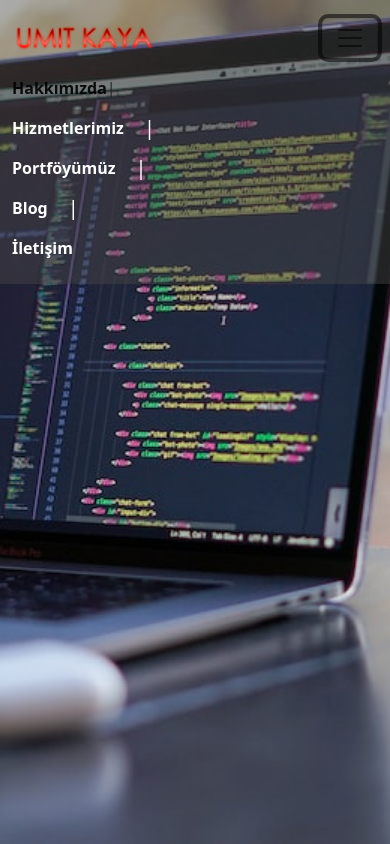
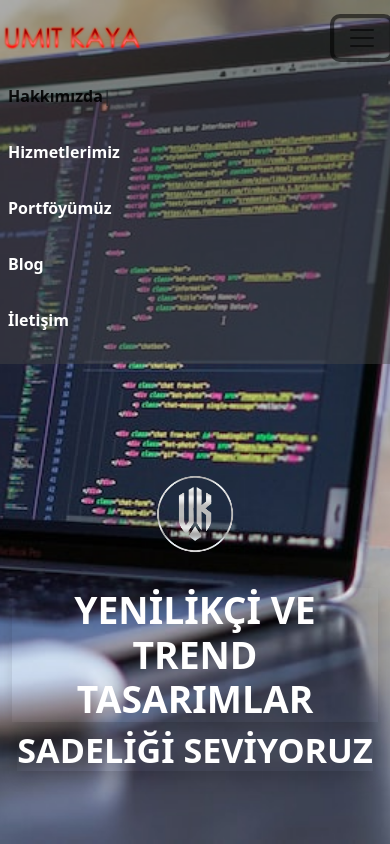
Before and after one commit to umitkaya33/Teknoloji_Sitesi_Tasarim, a plain HTML site: page index.html in a window 390 px wide. Both pictures are taken after a click on the button "Toggle navigation". Drawn offline with Linux system fonts and the light colour scheme.

Commit message:
orta alan mobil uyumlu hale getirildi

```diff
--- a/index.html
+++ b/index.html
@@ -10,10 +10,11 @@
     <script src="bootstrap.js"></script>
   </head>
   <body>
-    <div class="ust-kisim">  <nav class="navbar navbar-expand-lg nav-bg">
-      <div class="container">
+    <div class="ust-kisim">
+      <nav class="navbar navbar-expand-lg nav-bg">
+        <div class="container p-0">
           <a class="navbar-brand" href="#">
-          <img class="img-fluid logo" src="image/logo2.png" alt="">
+            <img class="img-fluid logo" src="image/logo2.png" alt="" />
           </a>
           <button
             class="navbar-toggler"
@@ -28,31 +29,40 @@
           </button>
           <div class="collapse navbar-collapse" id="navbarSupportedContent">
             <ul class="navbar-nav ms-auto mb-2 mb-lg-0">
-            <li class="nav-item d-flex align-items-center">
+              <li class="nav-item d-flex align-items-center p-2">
                 <a class="nav-link active" aria-current="page" href="#"
                   >Hakkımızda</a
                 >
                 <span>|</span>
               </li>
-            <li class="nav-item d-flex align-items-center">
+              <li class="nav-item d-flex align-items-center p-2">
                 <a class="nav-link" href="#">Hizmetlerimiz</a>
                 <span class="ayrac">|</span>
               </li>
-            <li class="nav-item d-flex align-items-center">
+              <li class="nav-item d-flex align-items-center p-2">
                 <a class="nav-link" href="#">Portföyümüz</a>
                 <span class="ayrac">|</span>
               </li>
-            <li class="nav-item d-flex align-items-center">
+              <li class="nav-item d-flex align-items-center p-2">
                 <a class="nav-link" href="#">Blog</a>
                 <span class="ayrac">|</span>
               </li>
-            <li class="nav-item d-flex align-items-center">
+              <li class="nav-item d-flex align-items-center p-2">
                 <a class="nav-link" href="#">İletişim</a>
               </li>
             </ul>
           </div>
         </div>
-    </nav></div>
-
+      </nav>
+      <div class="container">
+        <div class="row">
+          <div class="col-md-12 d-flex flex-column align-items-center justify-content-center">
+            <img src="image/logo.png" class="img-fluid bosluk mb-4 orta" alt="">
+            <h1 class="display-3 text-center text-white fw-bold shadow">YENİLİKÇİ VE TREND TASARIMLAR</h1>
+            <h2 class="display-4 text-center text-white fw-bold shadow">SADELİĞİ SEVİYORUZ</h2>
+          </div>
+        </div>
+      </div>
+    </div>
   </body>
 </html>
--- a/style.css
+++ b/style.css
@@ -18,6 +18,7 @@
     background-repeat: no-repeat;
     background-attachment: fixed;
     }
+
 .nav-item a{
     color: #ffff;
     font-size: 16px;
@@ -26,3 +27,21 @@
 .nav-item a:hover{
     color: #D8090D;
 }
+.bosluk{
+    margin-top: 100px;
+}
+.orta{
+    height: 200px;
+    justify-content: center;
+    }
+@media screen and (max-width:992px) {
+    .ayrac{
+        display: none;
+    }
+    .nav-item:hover{
+        background-color: black;
+    }
+    .orta{
+        height: 100px;
+    }
+}
```
Lines whose indentation alone changed are shown as unchanged.
